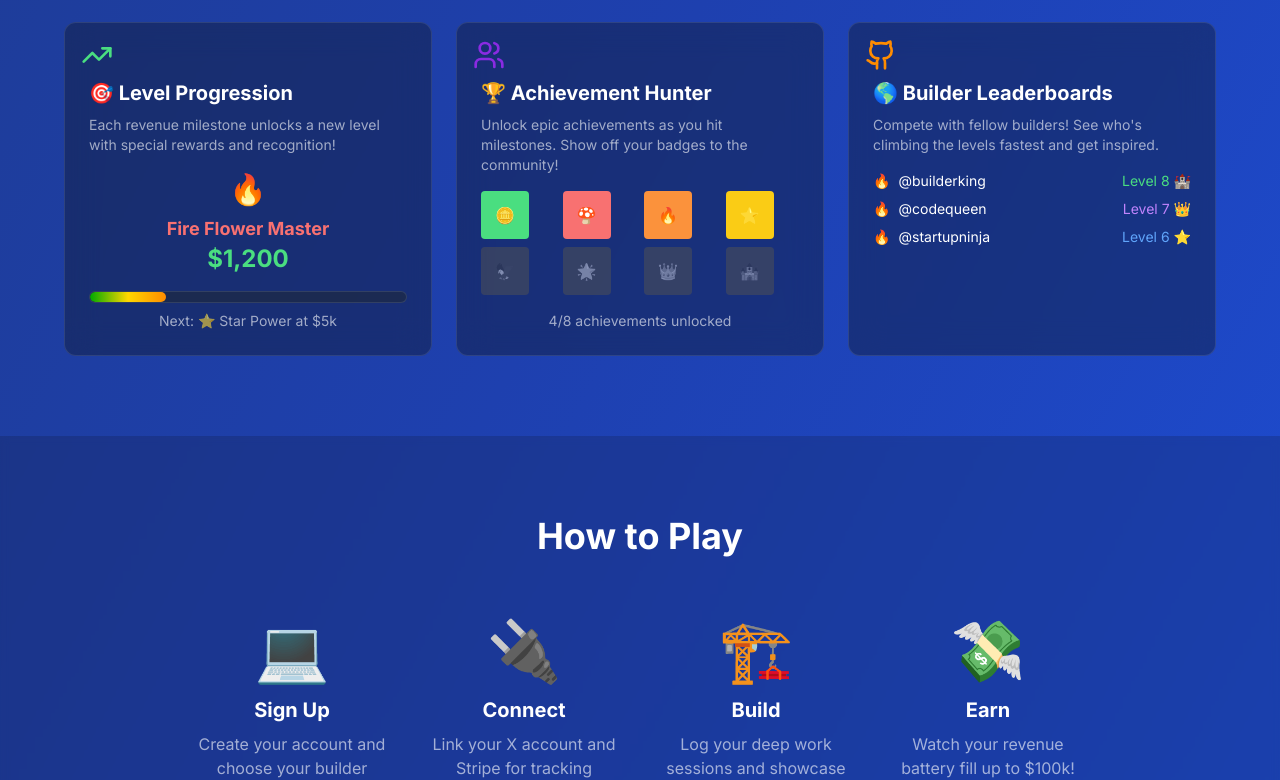
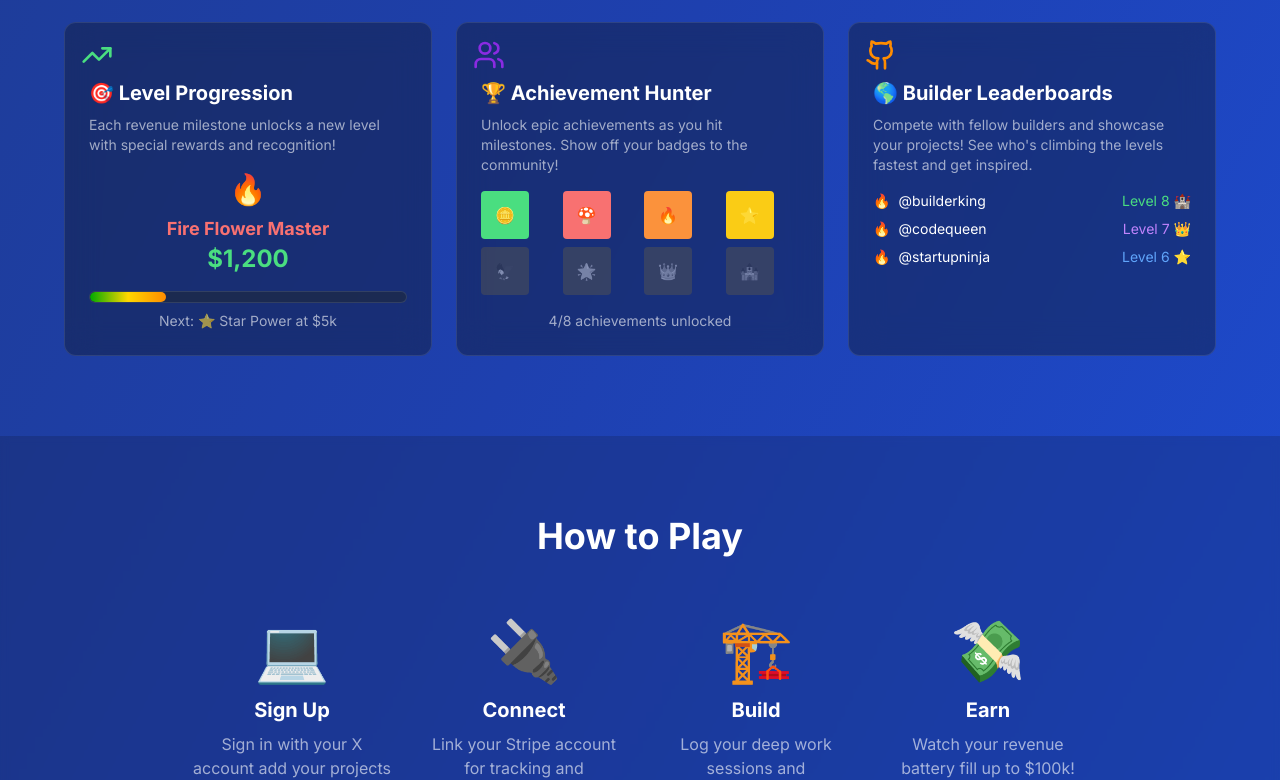
Before and after one commit to realbdaniel/100kchallenge, a Next.js app: page / in a window 1280 px wide. Shown: the part 1102-1882 px from the top of the page. Built offline with nearby package versions, Linux system fonts and the light colour scheme.

Commit message:
homepage

```diff
--- a/app/page.tsx
+++ b/app/page.tsx
@@ -170,7 +170,7 @@ export default function HomePage() {
               <div className="pt-8">
                 <h3 className="text-xl font-bold mb-2 text-left">🌎 Builder Leaderboards</h3>
                 <p className="text-white/60 text-left text-sm mb-4">
-                  Compete with fellow builders! See who's climbing the levels fastest and get inspired.
+                  Compete with fellow builders and showcase your projects! See who's climbing the levels fastest and get inspired.
                 </p>
 
                 {/* Leaderboard */}
@@ -216,7 +216,7 @@ export default function HomePage() {
                 💻
               </div>
               <h3 className="text-xl font-bold text-white mb-2">Sign Up</h3>
-              <p className="text-white/60">Create your account and choose your builder username</p>
+              <p className="text-white/60">Sign in with your X account add your projects</p>
             </div>
 
             <div className="text-center">
@@ -224,7 +224,7 @@ export default function HomePage() {
                 🔌
               </div>
               <h3 className="text-xl font-bold text-white mb-2">Connect</h3>
-              <p className="text-white/60">Link your X account and Stripe for tracking</p>
+              <p className="text-white/60">Link your Stripe account for tracking and competition</p>
             </div>
 
             <div className="text-center">
@@ -232,7 +232,7 @@ export default function HomePage() {
                 🏗️
               </div>
               <h3 className="text-xl font-bold text-white mb-2">Build</h3>
-              <p className="text-white/60">Log your deep work sessions and showcase projects</p>
+              <p className="text-white/60">Log your deep work sessions and product/content pushes</p>
             </div>
 
             <div className="text-center">
```
